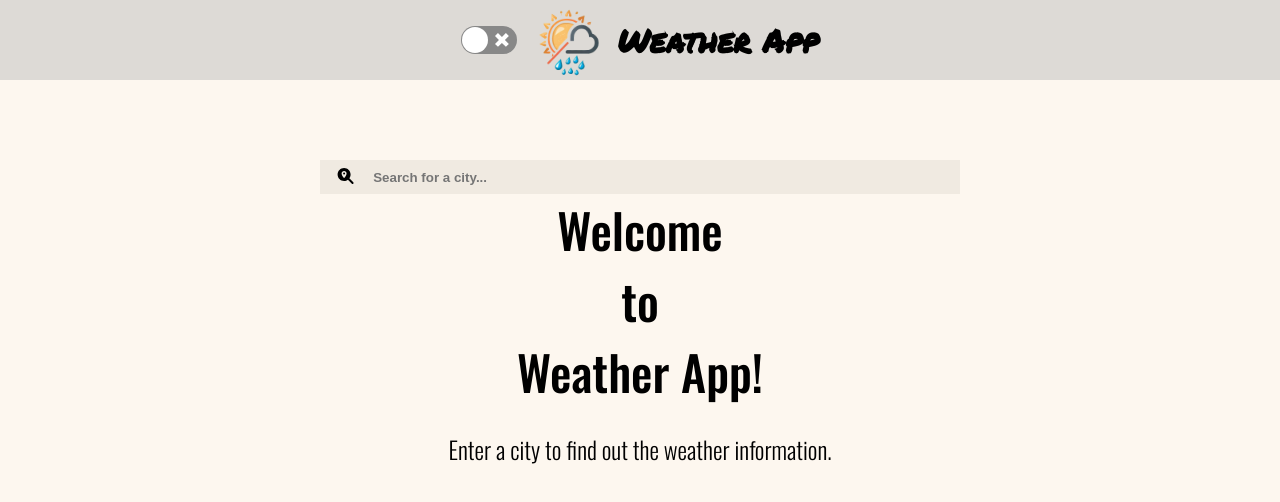
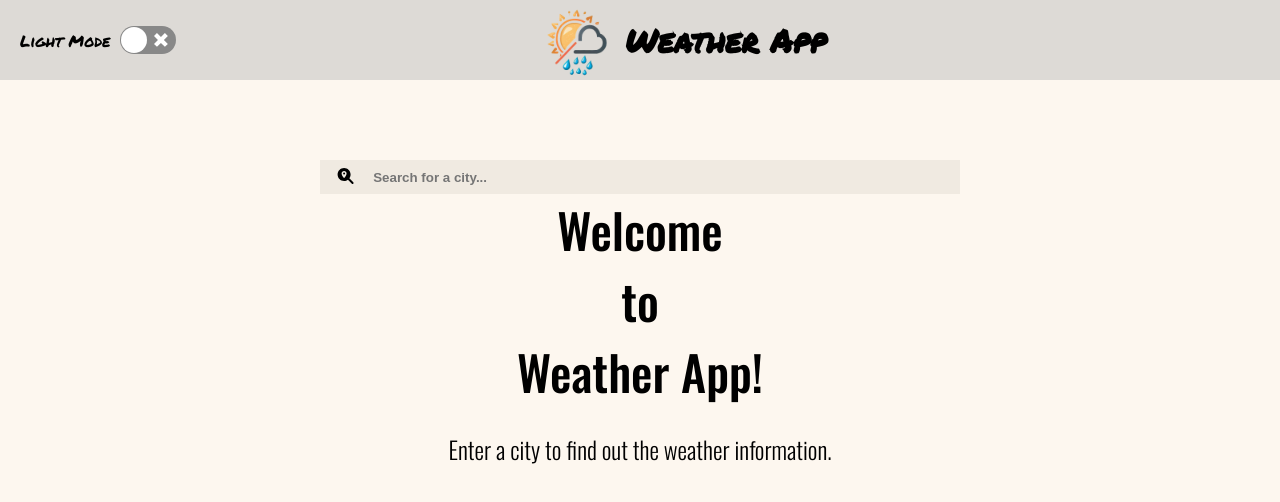
Before and after one commit to Tarik-Talic/weatherApp, a React (Create React App) app: page / in a window 1280 px wide. Shown: the top 502 px of the page. Built offline with nearby package versions, Linux system fonts and the light colour scheme.

Commit message:
Bug fixes

```diff
--- a/src/components/Header.js
+++ b/src/components/Header.js
@@ -5,9 +5,14 @@ import Switch from "react-switch";
 export default function Header(props) {
   return (
     <div className="nav">
-      <Switch onChange={props.toggleTheme} checked={props.theme === "dark"} />
-      <img src={Logo} />
-      <h1>Weather App</h1>
+      <div className="toggle_switch">
+        <label>{props.theme === "light" ? "Light Mode" : "Dark Mode"}</label>
+        <Switch onChange={props.toggleTheme} checked={props.theme === "dark"} />
+      </div>
+      <span className="logo">
+        <img src={Logo} />
+        <h1>Weather App</h1>
+      </span>
     </div>
   );
 }
--- a/src/styles/Header.css
+++ b/src/styles/Header.css
@@ -12,7 +12,19 @@
   background-color: #4e638d;
   color: rgb(226, 220, 220);
 }
-
+.toggle_switch {
+  flex-grow: 1;
+  justify-self: flex-start;
+  display: flex;
+  align-items: center;
+  gap: 10px;
+  margin-left: 20px;
+}
+.logo {
+  display: flex;
+  align-items: center;
+  flex-grow: 1.3;
+}
 img {
   margin: 0;
   height: 100px;
```
